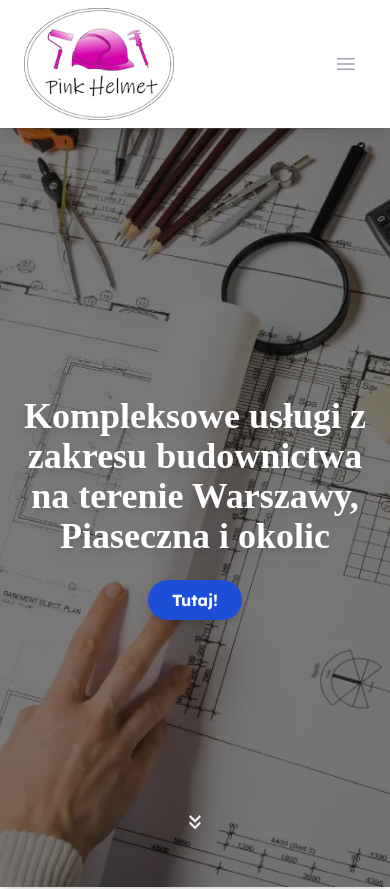
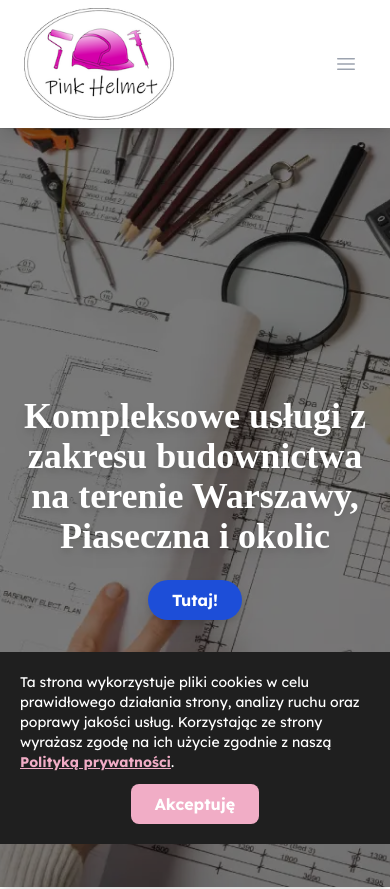
Before and after one commit to PinkHelmet/pink, a Next.js app: page / in a window 390 px wide. Shown: the top 889 px of the page. Built offline with nearby package versions, Linux system fonts and the light colour scheme; a web font is replaced by a local one.

Commit message:
Update Footer.js

```diff
--- a/components/Footer.js
+++ b/components/Footer.js
@@ -1,18 +1,48 @@
-import React from "react";
+import React, { useEffect, useState } from "react";
 import siteMetadata from "../data/siteMetadata";
 import SocialMedia from "./SocialMedia";
 import Link from "next/link";
 
 const Footer = () => {
   const { phoneNumber, email } = siteMetadata;
+  const [showCookieBanner, setShowCookieBanner] = useState(false);
+
+  useEffect(() => {
+    const consent = getCookie("cookie_consent");
+    if (!consent) {
+      setShowCookieBanner(true);
+    }
+  }, []);
+
+  const setCookie = (name, value, days) => {
+    const date = new Date();
+    date.setTime(date.getTime() + days * 24 * 60 * 60 * 1000);
+    document.cookie = `${name}=${value};expires=${date.toUTCString()};path=/`;
+  };
+
+  const getCookie = (name) => {
+    const nameEQ = name + "=";
+    const ca = document.cookie.split(";");
+    for (let i = 0; i < ca.length; i++) {
+      let c = ca[i];
+      while (c.charAt(0) === " ") c = c.substring(1, c.length);
+      if (c.indexOf(nameEQ) === 0) return c.substring(nameEQ.length, c.length);
+    }
+    return null;
+  };
+
+  const acceptCookies = () => {
+    setCookie("cookie_consent", "accepted", 365);
+    setShowCookieBanner(false);
+  };
 
   return (
+    <>
+      {/* Stopka */}
       <footer className="bg-footer_bg bg-cover bg-center bg-fixed shadow-lg text-white">
         <div className="container mx-auto flex flex-col md:flex-row justify-between items-start md:items-center py-10 px-4">
-        {/* Media społecznościowe */}
           <SocialMedia />
 
-        {/* Dane kontaktowe */}
           <div className="w-full md:w-1/2 text-left mt-6 md:mt-0">
             <p className="text-lg font-semibold mb-2">Dane Kontaktowe:</p>
 
@@ -26,7 +56,6 @@ const Footer = () => {
               </a>
             </p>
 
-          {/* Przyciski */}
             <a
               href={`tel:${phoneNumber}`}
               className="inline-block bg-pink-rose text-white font-bold py-2 px-6 rounded-full hover:bg-pink-600 transition duration-200 mb-4"
@@ -46,10 +75,11 @@ const Footer = () => {
 
             <address className="not-italic mb-2">
               <span className="font-regular">Lokalizacja działania:</span>{" "}
-            <span className="text-xl font-bold">Piaseczno, Warszawa i okolice</span>
+              <span className="text-xl font-bold">
+                Piaseczno, Warszawa i okolice
+              </span>
             </address>
 
-          {/* Linki prawne */}
             <div className="flex flex-col sm:flex-row gap-4 mt-4">
               <Link href="/polityka-prywatnosci">
                 <a className="underline hover:text-pink-200">Polityka prywatności</a>
@@ -61,7 +91,6 @@ const Footer = () => {
           </div>
         </div>
 
-      {/* Stopka dolna */}
         <div className="container mx-auto text-center py-4 text-sm">
           <span className="inline-block mr-2">Created by</span>
           <a
@@ -74,6 +103,29 @@ const Footer = () => {
           </a>
         </div>
       </footer>
+
+      {/* Baner cookies */}
+      {showCookieBanner && (
+        <div className="fixed bottom-0 left-0 w-full bg-[#1f1f1f] text-white p-5 z-50">
+          <div className="max-w-4xl mx-auto flex flex-col md:flex-row items-center justify-between">
+            <div className="text-sm md:text-base mb-3 md:mb-0 md:max-w-3xl">
+              Ta strona wykorzystuje pliki cookies w celu prawidłowego działania
+              strony, analizy ruchu oraz poprawy jakości usług. Korzystając ze
+              strony wyrażasz zgodę na ich użycie zgodnie z naszą{" "}
+              <Link href="/polityka-prywatnosci">
+                <a className="text-pink-rose font-bold underline">Polityką prywatności</a>
+              </Link>.
+            </div>
+            <button
+              onClick={acceptCookies}
+              className="bg-pink-rose text-white font-bold py-2 px-6 rounded-lg hover:bg-pink-600 transition duration-200"
+            >
+              Akceptuję
+            </button>
+          </div>
+        </div>
+      )}
+    </>
   );
 };
 
```
Lines whose indentation alone changed are shown as unchanged.
